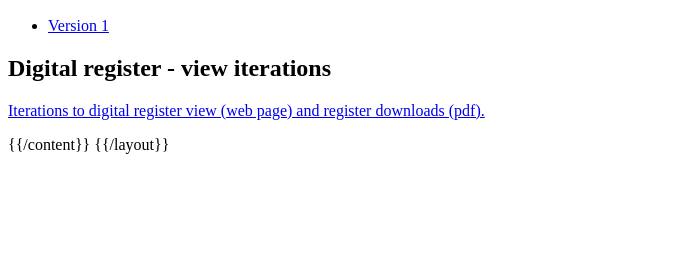
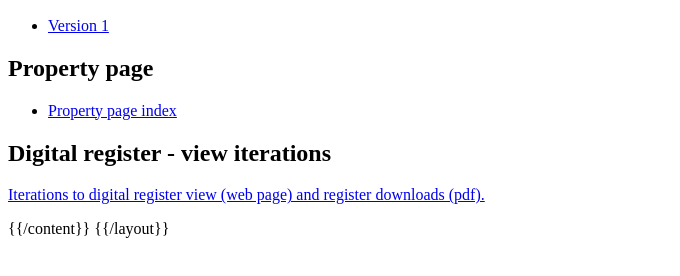
Before and after one commit to LandRegistry/property-page-html-prototypes, a plain HTML site: page app/views/index.html in a window 1280 px wide. Shown: the part 136-412 px from the top of the page, without its empty margins (0-680 px from the left). Drawn offline with Linux system fonts and the light colour scheme.

Commit message:
added link to the property prototype index page to main index page

```diff
--- a/app/views/index.html
+++ b/app/views/index.html
@@ -19,6 +19,14 @@
 		</li>
 	</ul>
 
+	<h2 class="heading-large">Property page</h2>
+
+	<ul>
+		<li>
+			<a href="/property-page/">Property page index</a>
+		</li>
+	</ul>
+
   <h2 class="heading-large">Digital register - view iterations</h2>
   <p><a href="register-ab-research">Iterations to digital register view (web page) and register downloads (pdf).</a></p>
 
```
